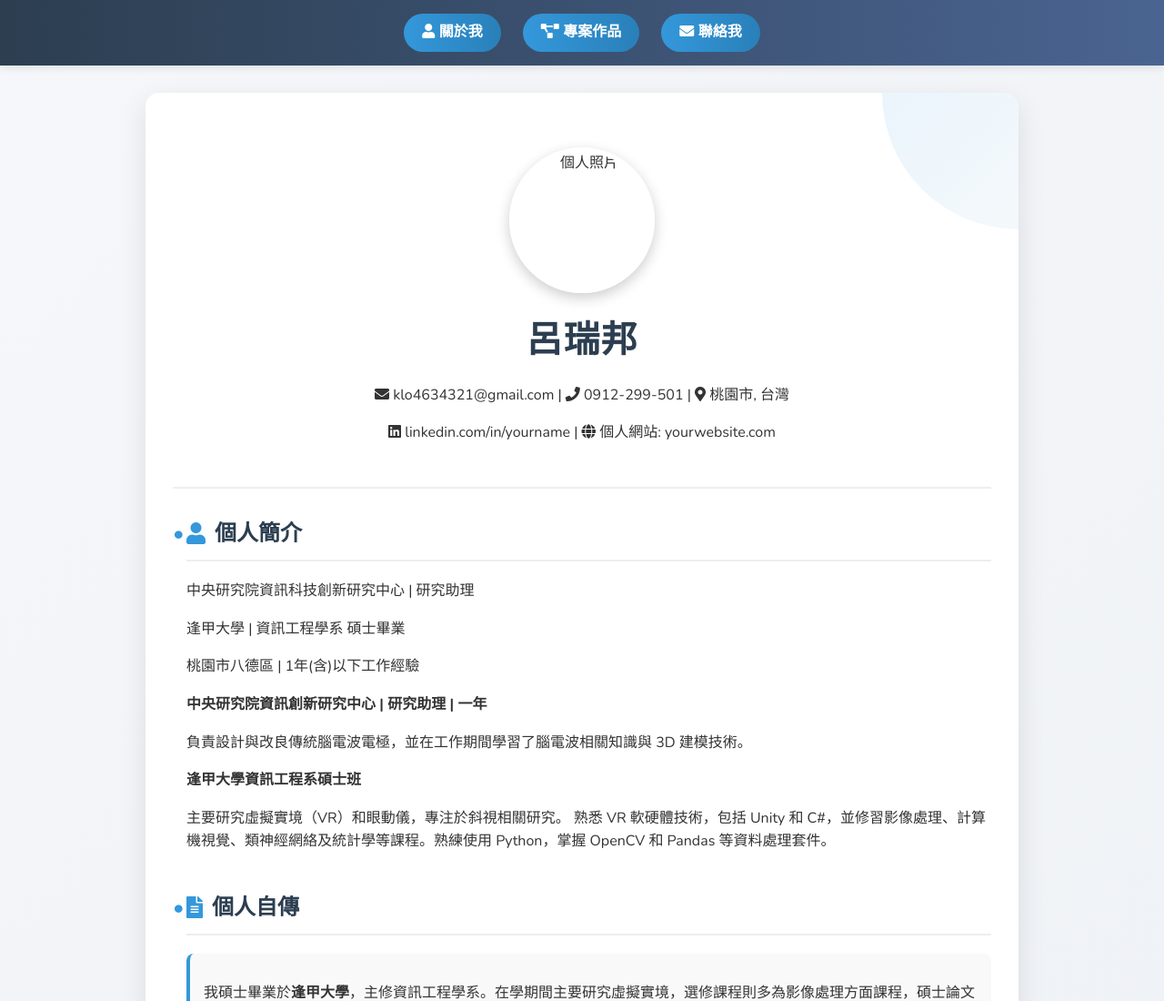
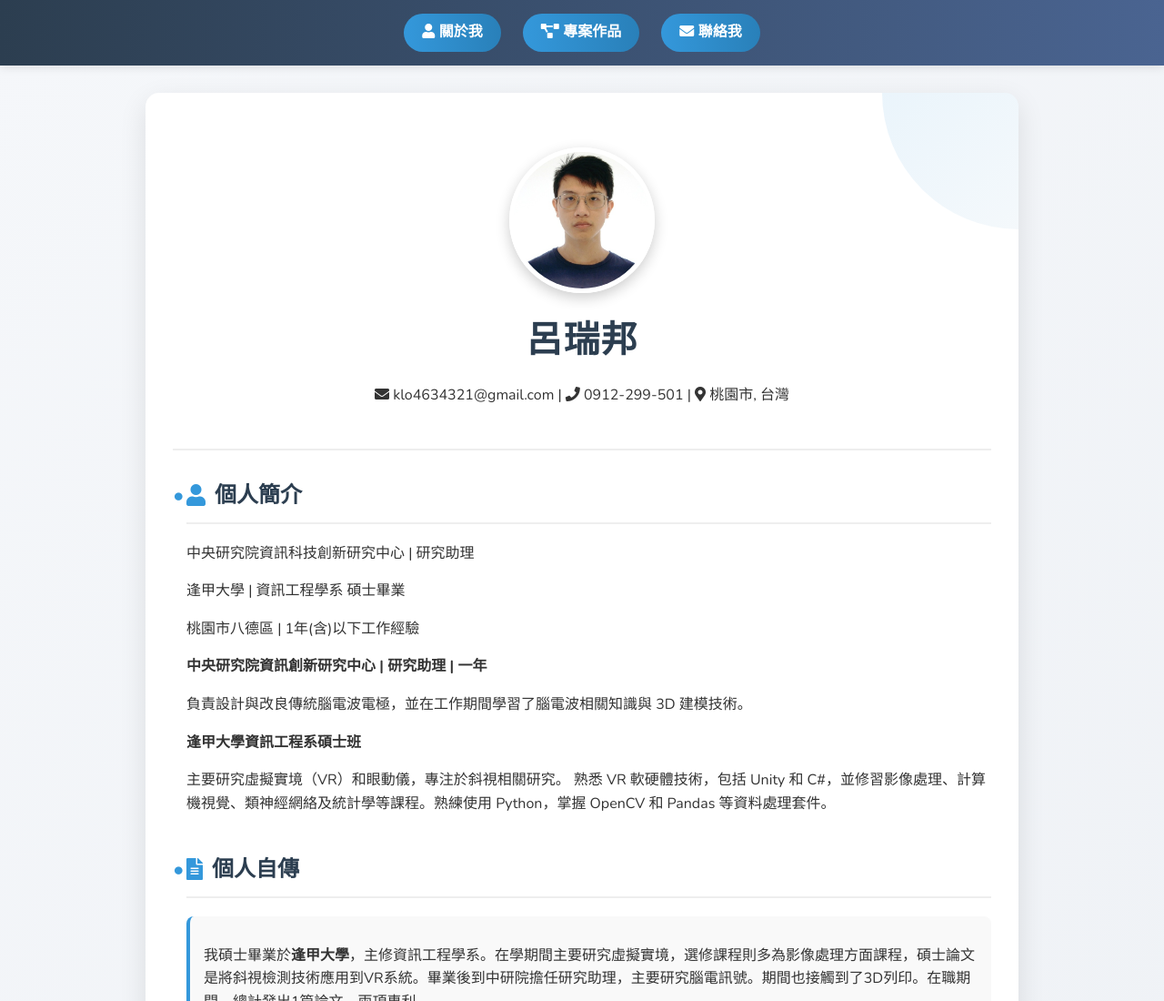
Before and after one commit to klo4634321/HTML_Demo, a plain HTML site: page index.html in a window 1280 px wide. Shown: the top 1100 px of the page at 91% size. Drawn offline with nearby package versions, Linux system fonts and the light colour scheme.

Commit message:
update image

```diff
--- a/index.html
+++ b/index.html
@@ -21,11 +21,10 @@
 
     <div class="container">
         <header>
-            <img src="/api/placeholder/150/150" alt="個人照片" class="profile-image">
+            <img src="picture.jpg" alt="個人照片" class="profile-image">
             <h1>呂瑞邦</h1>
             <div class="contact-info">
                 <p><i class="fas fa-envelope"></i> klo4634321@gmail.com | <i class="fas fa-phone"></i> 0912-299-501 | <i class="fas fa-map-marker-alt"></i> 桃園市, 台灣</p>
-                <p><i class="fab fa-linkedin"></i> linkedin.com/in/yourname | <i class="fas fa-globe"></i> 個人網站: yourwebsite.com</p>
             </div>
         </header>
 
```
Also changed, not shown: picture.jpg (added).
